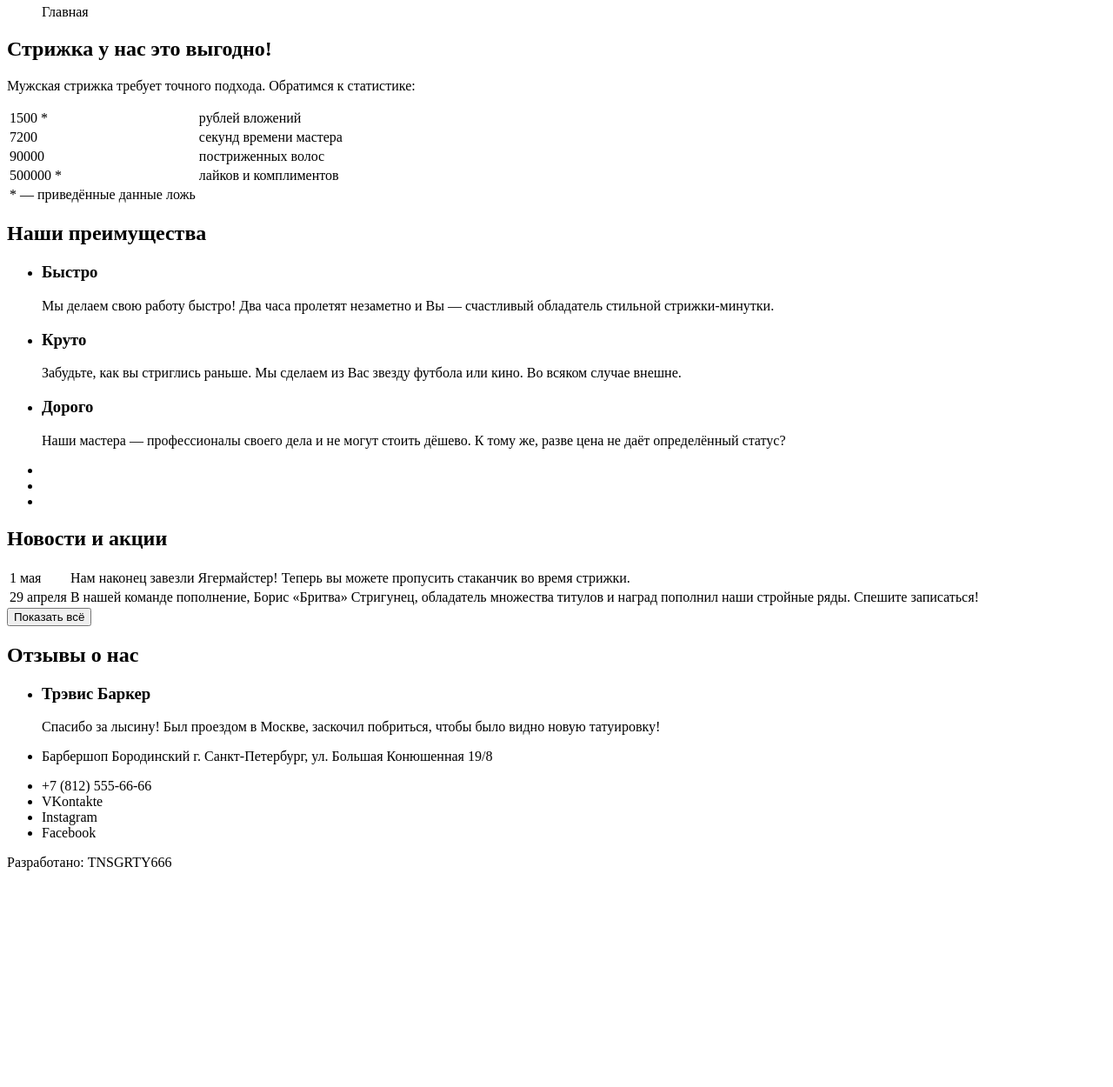
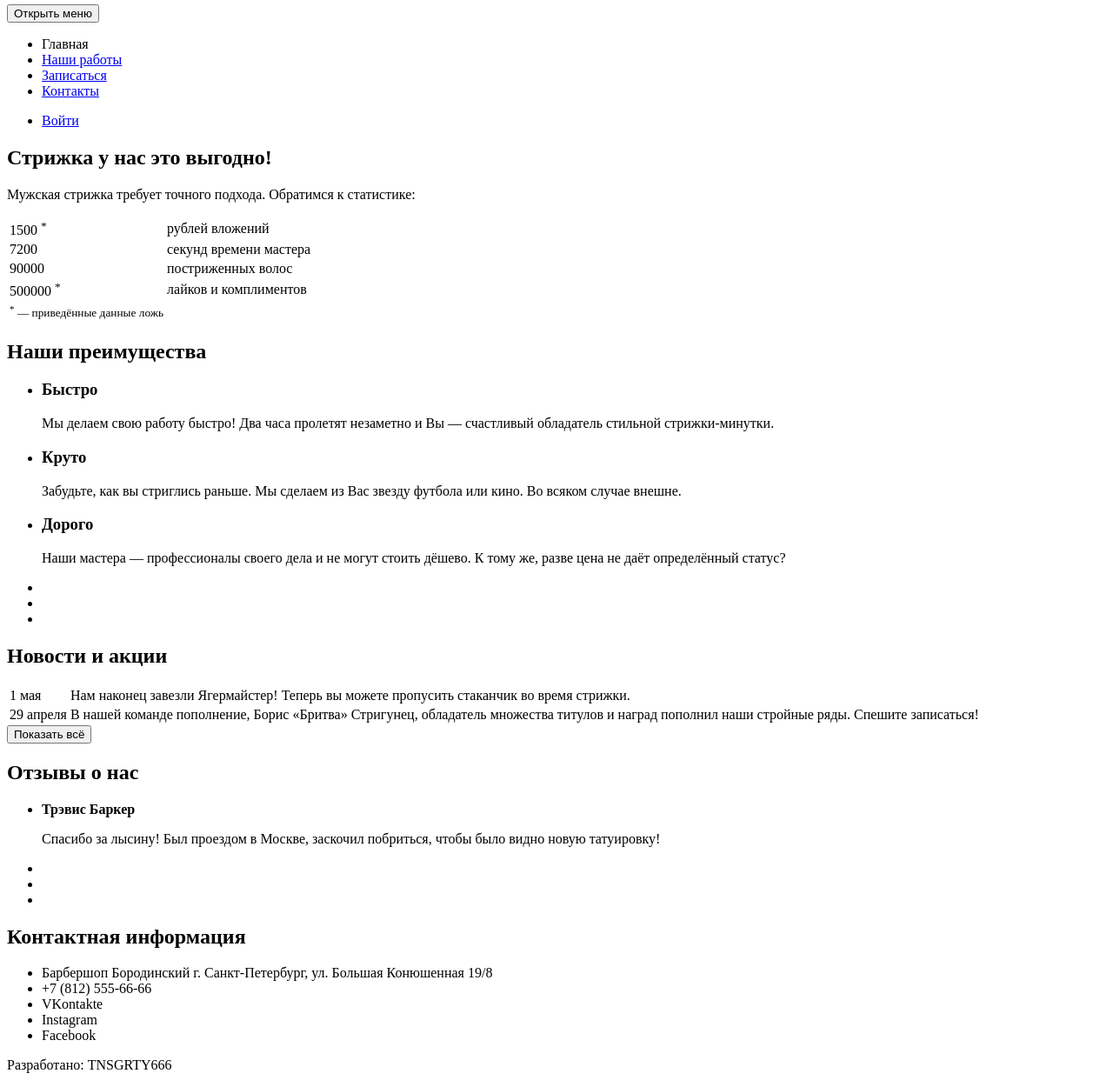
Before and after one commit to tensegrity666/barbershop_training-adaptive, a plain HTML site: page source/index.html in a window 1280 px wide. Shown: the part 160-1410 px from the top of the page at 87% size. Before the commit the page ends 1177 px from the top, so only its background shows below. Drawn offline with Linux system fonts and the light colour scheme.

Commit message:
Добавляет классы по БЭМ на главной странице

```diff
--- /dev/null
+++ b/source/elements/header/header.scss
@@ -0,0 +1,5 @@
+.header {
+    display: flex;
+    flex-flow: column nowrap;
+    flex-basis: 140px;
+}
--- a/source/index.html
+++ b/source/index.html
@@ -1,30 +1,51 @@
 <!DOCTYPE html>
-<html lang="en">
+<html lang="ru">
 <head>
   <meta charset="UTF-8">
   <meta name="viewport" content="width=device-width, initial-scale=1.0">
   <meta http-equiv="X-UA-Compatible" content="ie=edge">
   <title>Document</title>
 </head>
+
 <body>
   <h1>Главная страница барбершопа Бородинский</h1>
-  <header>
-    <img src="" alt="Логотип" width="326" height="30">
-    <nav class="main-menu">
+
+  <header class="page-header">
+    <a class="page-header__logo-link" href="">
+      <img class="page-header__logo" src="./img/" alt="Логотип" width="226" height="30">
+    </a>
+    <nav class="page-header main-navigation">
       <h2>Главное меню</h2>
-      <ul>
-          <p>Главная</p>
+      <button class="main-navigation__toggle" type="button">Открыть меню</button>
+      <ul class="main-navigation__list menu">
+        <li class="menu__item--active">
+          <a>Главная</a>
+        </li>
+        <li class="menu__item">
+          <a href="photo.html">Наши работы</a>
+        </li>
+        <li class="menu__item">
+          <a href="form.html">Записаться</a>
+        </li>
+        <li class="menu__item">
+          <a href="#">Контакты</a>
+        </li>
+      </ul>
+      <ul class="main-navigation__list user-list">
+        <li class="user-list__item">
+          <a class="user-list__login" href="login.html">Войти</a>
+        </li>
       </ul>
     </nav>
   </header>
 
-  <main>
-    <section class="statistics">
-      <h2 class="statistics--title">Стрижка у нас это выгодно!</h2>
-      <p class="statistics--paragraph">Мужская стрижка требует точного подхода. Обратимся к статистике:</p>
-      <table class="statistics--table">
+  <main class="page-main">
+    <section class="page-main statistics">
+      <h2 class="statistics__title">Стрижка у нас это выгодно!</h2>
+      <p class="statistics__paragraph">Мужская стрижка требует точного подхода. Обратимся к статистике:</p>
+      <table class="statistics__table">
         <tr>
-          <td>1500 *</td>
+          <td>1500 <sup>*</sup></td>
           <td>рублей вложений</td>
         </tr>
         <tr>
@@ -36,44 +57,49 @@
           <td>постриженных волос</td>
         </tr>
         <tr>
-          <td>500000 *</td>
+          <td>500000 <sup>*</sup></td>
           <td>лайков и комплиментов</td>
         </tr>
         <tr>
-          <td>* — приведённые данные ложь</td>
+          <td>
+            <small class="statistics__legend">
+              <sup>*</sup> — приведённые данные ложь
+            </small>
+          </td>
         </tr>
       </table>
     </section>
-    <section class="advantages">
+    <section class="page-main advantages slider">
       <h2>Наши преимущества</h2>
-      <ul class="advantages--slider">
-        <li class="advantages--slider__slide1">
-          <h3 class="advantages--slider__slide1-title">Быстро</h3>
-          <p class="advantages--slider__slide1-paragraph">
+      <ul class="advantages__list slider__list">
+        <li class="advantages__item advantages__item--fast slider__item">
+          <h3 class="advantages__title">Быстро</h3>
+          <p class="advantages__description">
             Мы делаем свою работу быстро! Два часа пролетят незаметно и Вы — счастливый обладатель стильной стрижки-минутки.
           </p>
-        <li class="advantages--slider__slide2">
-          <h3 class="advantages--slider__slide2-title">Круто</h3>
-          <p class="advantages--slider__slide2-paragraph">
+        </li>
+        <li class="advantages__item advantages__item--cool slider__item">
+          <h3 class="advantages__title">Круто</h3>
+          <p class="advantages__description">
             Забудьте, как вы стриглись раньше. Мы сделаем из Вас звезду футбола или кино. Во всяком случае внешне.
           </p>
         </li>
-        <li class="advantages--slider__slide-3">
-          <h3 class="advantages--slider__slide3-title">Дорого</h3>
-          <p class="advantages--slider__slide2-paragraph">
+        <li class="advantages__item advantages__item--expensive slider__item">
+          <h3 class="advantages__title">Дорого</h3>
+          <p class="advantages__description">
             Наши мастера — профессионалы своего дела и не могут стоить дёшево. К тому же, разве цена не даёт определённый статус?
           </p>
         </li>
       </ul>
-      <ul class="advantages--slider__buttons">
-        <li class="advantages--slider__button1"></li>
-        <li class="advantages--slider__button2"></li>
-        <li class="advantages--slider__button3"></li>
+      <ul class="advantages__toggles slider__toggles">
+        <li class="slider__toggle--active"></li>
+        <li class="slider__toggle"></li>
+        <li class="slider__toggle"></li>
       </ul>
     </section>
-    <section class="news">
-      <h2 class="news--title">Новости и акции</h2>
-      <table  class="news--table">
+    <section class="page-main news">
+      <h2 class="news__title">Новости и акции</h2>
+      <table  class="news__table">
         <tr>
           <td>1 мая</td>
           <td>
@@ -87,37 +113,44 @@
           </td>
         </tr>
       </table>
-      <button>Показать всё</button>
+      <button class="news__button">Показать всё</button>
     </section>
-    <section class="reviews">
-      <h2 class="reviews--title">Отзывы о нас</h2>
-      <ul class="reviews--list">
-        <li class="reviews--item">
-          <h3 class="reviews--item__author">Трэвис Баркер</h3>
-          <p class="reviews--item__message">Спасибо за лысину! Был проездом в Москве, заскочил побриться, чтобы было видно новую татуировку!</p>
+    <section class="page-main reviews">
+      <h2 class="reviews__title">Отзывы о нас</h2>
+      <ul class="reviews__list">
+        <li class="reviews__item">
+          <b class="reviews__author">Трэвис Баркер</b>
+          <p class="reviews__message">Спасибо за лысину! Был проездом в Москве, заскочил побриться, чтобы было видно новую татуировку!</p>
         </li>
+      </ul>
+      <ul class="reviews__toggles slider__toggles">
+        <li class="slider__toggle--active"></li>
+        <li class="slider__toggle"></li>
+        <li class="slider__toggle"></li>
       </ul>
     </section>
   </main>
 
-  <footer class="footer">
-    <ul class="footer-contacts">
-      <li class="footer-contacts--adress">
-        <p>Барбершоп Бородинский
+  <footer class="page-footer">
+    <section class="page-footer contacts">
+      <h2>Контактная информация</h2>
+      <ul class="contacts__list">
+        <li class="contacts__adress">
+          Барбершоп Бородинский
           г. Санкт-Петербург, ул. Большая Конюшенная 19/8
-        </p>
         </li>
-      <li class="footer-contacts--phone">
+        <li class="contacts__phone">
           +7 (812) 555-66-66
         </li>
-      <li class="footer-contacts--social"><span>VKontakte</span></li>
-      <li class="footer-contacts--social"><span>Instagram</span></li>
-      <li class="footer-contacts--social"><span>Facebook</span></li>
+        <li class="contacts__social"><span>VKontakte</span></li>
+        <li class="contacts__social"><span>Instagram</span></li>
+        <li class="contacts__social"><span>Facebook</span></li>
       </ul>
-    <p class="footer--developer">
+      <p class="contacts__developer">
         <span>Разработано:</span>
         <span>TNSGRTY666</span>
       </p>
+    </section>
   </footer>
 
   <script></script>
```
Also changed, not shown: source/sass/main.scss (added). Lines whose indentation alone changed are shown as unchanged.
